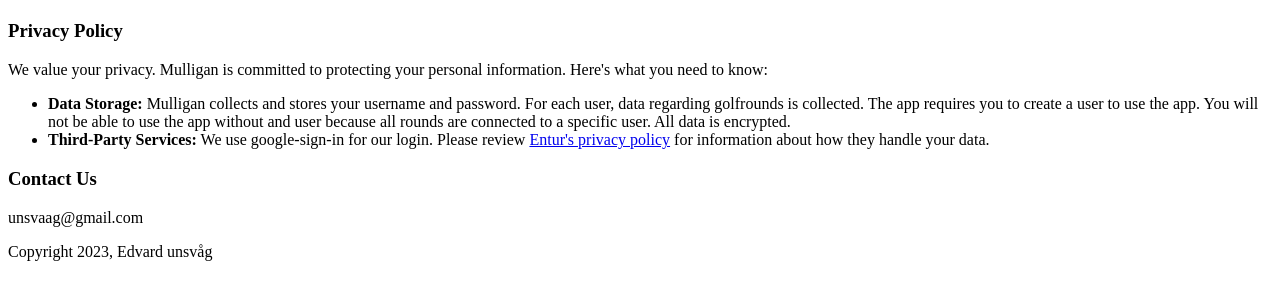
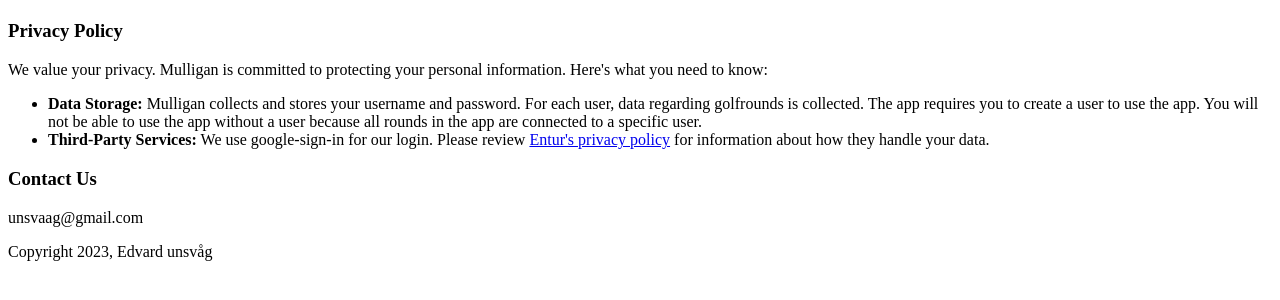
Before and after one commit to Edvardunsvag/MulliganPrivacyPolicy, a plain HTML site: page index.html in a window 1280 px wide. Shown: the part 46-346 px from the top of the page. Drawn offline with Linux system fonts and the light colour scheme.

Commit message:
Update index.html

```diff
--- a/index.html
+++ b/index.html
@@ -4,7 +4,7 @@
 <p>We value your privacy. Mulligan is committed to protecting your personal information. Here's what you need to know:</p>
 <ul>
   <li><b>Data Storage:</b> Mulligan collects and stores your username and password. For each user, data regarding golfrounds is collected.
-    The app requires you to create a user to use the app. You will not be able to use the app without and user because all rounds are connected to a specific user. All data is encrypted. </li>
+    The app requires you to create a user to use the app. You will not be able to use the app without a user because all rounds in the app are connected to a specific user. </li>
   <li><b>Third-Party Services:</b> We use google-sign-in for our login. Please review <a href="https://om.entur.no/personvern//">Entur's privacy policy</a> for information about how they handle your data.</li>
 </ul>
 
```
